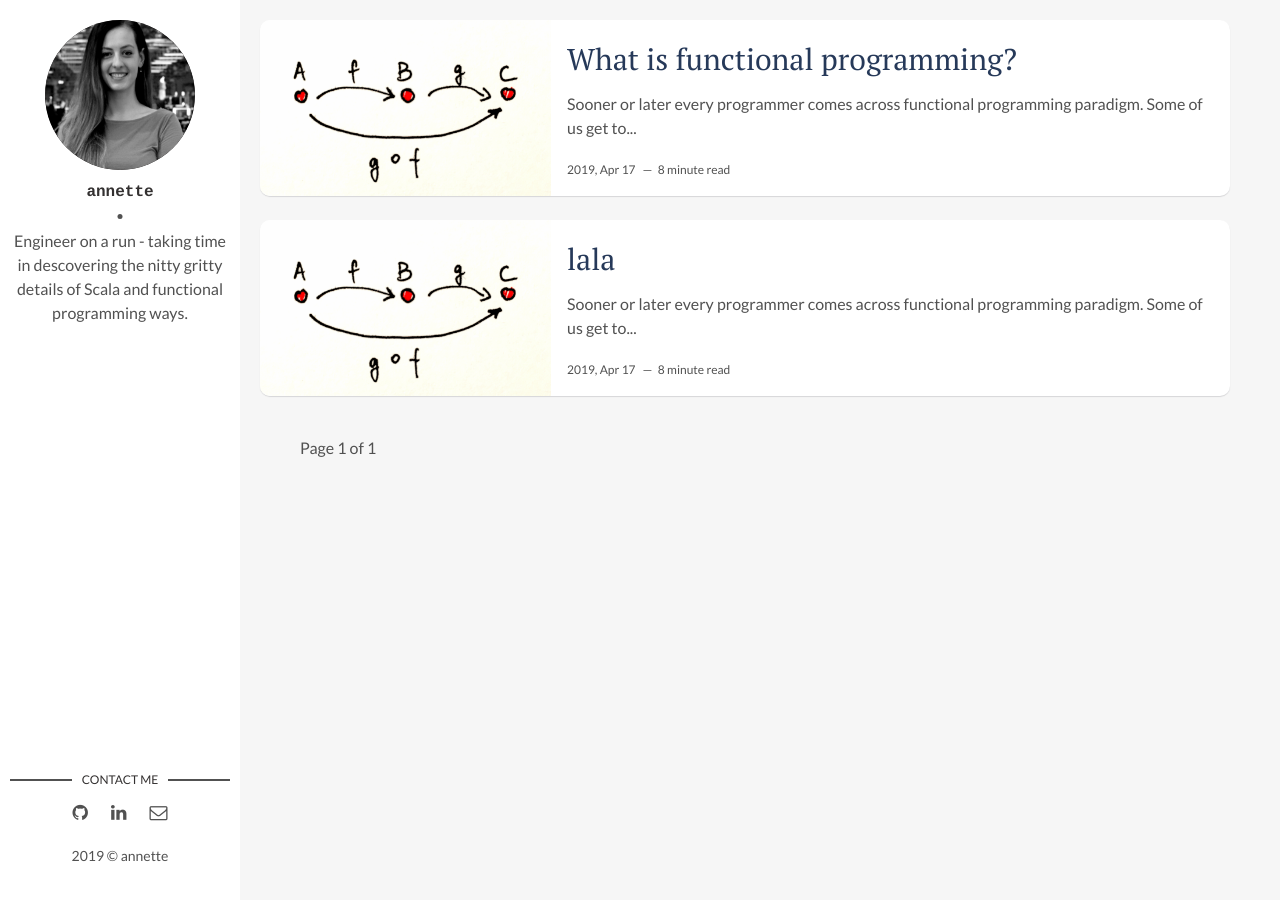
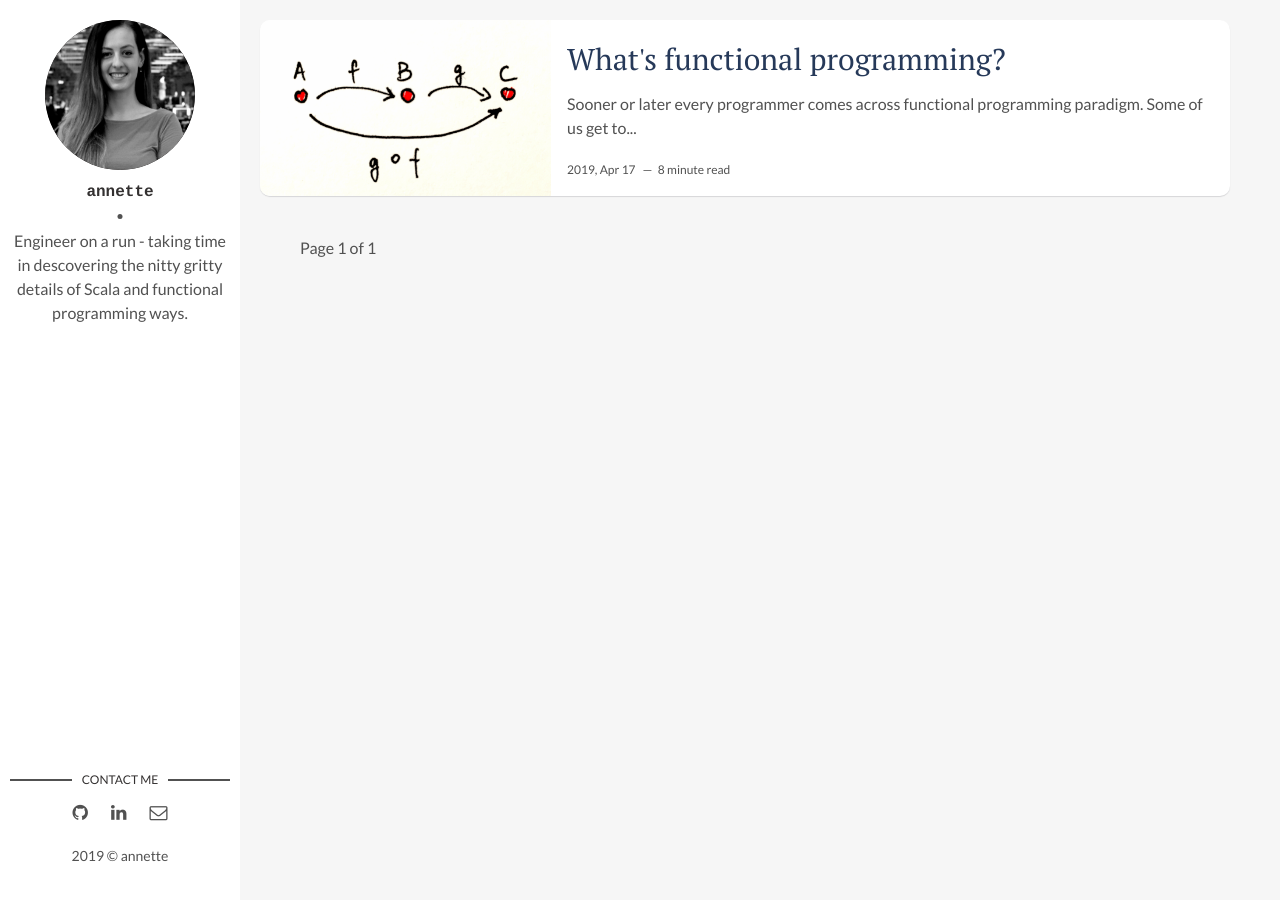
Before and after one commit to arfro/arfro.com, a Jekyll site: the page built from index.html, in a window 1280 px wide. Built offline with Jekyll 4.4.1, drawn with Linux system fonts in a browser that asks for light colours; the list of posts is cut into pages by our own code; some of the changed lines change nothing that is shown.

```diff
--- a/_posts/2019-04-17-lala.markdown
+++ /dev/null
@@ -1,135 +0,0 @@
----
-layout: post
-title: lala
-date: 2019-04-17 18:45:20
-img: functional-programming/category-theory-2.png # Add image post (optional)
-fig-caption: # Add figcaption (optional)
-tags: [functional-programming, category-theory, oo-programming]
----
-
-Sooner or later every programmer comes across functional programming paradigm. Some of us get to work with it and some of us only hear about it, some of us maybe even try it out and can't help but wonder - why is it so hype now? I was wondering this myself when I started. Functional programming at first can make little sense - in fact in a way it can even make you feel like it goes against what you've learnt before. If you're anything like I was upon starting learning about it you could perhaps share a common enough misconception that you need to know maths very well first or that functional paradigm is a silver bullet to any programming problem.<br><br>
-In this post I will try to pinpoint a few basics that will allow you to understand what functional programming really is, what it is not, what it bases on, why people mention maths in its context so much, why you probably heard it's difficult and why is it all over the news these days. Bear with me and I will try to cover all of those questions.
-
-
-### It's all maths, right?
-
-A very short answer to this question is: <b>no</b>. <br><br>
-A slightly longer answer to this question is: it's a little bit closer to maths than imperative languages but it doesn't mean you need to know maths inside out to write functional code. Will knowing certain branches of maths help? Yes. Is it crucial? No. <br>Think about a builder. Is it required of them to learn about the fundamentals of architecture and civil engineering? No. Would it benefit their understanding of why certain tasks have to be done a certain way even though it seems like an overkill? Very likely yes. <br><br>
-A long answer to this question is: functional programming bases on a branch of maths called _category theory_. In a <b>MASSIVE</b> oversimplification category theory is a branch of mathematics that reasons about categories and relationships between them instead of focusing on objects in categories, e.g. category theory would reason about negative numbers as an abstract idea rather than focusing on literal values like -2 or -23. Kinda like a bird's eye view where you don't see the details but patterns. <br><br>
-I am not gonna dive any deeper as this could easily be a topic for a separate blog altogether - but let's agree the main take away from category theory should be <b>composability</b> - assembling smaller functions* into larger functions. You will see this everywhere in functional programming. Let's talk about it a little:
-<br><br>
-
-
-![function composition]({{site.baseurl}}/assets/img/functional-programming/category-theory-small.png)
-
-Considering above image - if `f` is a function that goes from `A` to `B` and `g` is a function that goes from `B` to `C` then there must be a composition like `g o f` which goes from `A` to `C`.
-<br><br>
-In Scala terms (a very cumbersome way of getting length of numbers that shows composability):
-
-{% highlight scala %}
-val A = List(1, 11, 111)
-def f: Int => String = _.toString
-def g: String => Int = _.length
-def gof: Int => Int = g compose f // g and f composed
-
-A.map(gof) // List(1, 2, 3)
-{% endhighlight %}
-
-Let's rewrite the above statement to match our Scala example:<br>
-if `f` is a function that goes from `Int` to `String` and `g` is a function that goes from `String` to `Int` then there must be a composition like `g o f` which goes from `Int` to `Int`.
-  <br><br>
-  Another way of imagining composability is good ould piping of shell commands (below example actually resembles a real program flow already). Each function below can be composed of smaller functions:
-{% highlight scala %}
- get_data_command | verify_data_command | process_data_command > output.data.file
-{% endhighlight %}
-
-### What's functional programming then?
-
-When I think functional programming I think <b>algebra</b> - you evaluate functions and compose them until you get what you need. You stay away from side effects and don't mutate data. And as there is no mutation and no side effects the results are always deterministic. And if the results are always deterministic there is no need to worry about hidden state changes. And if you don't have to worry about hidden state changes then you can parallelise execution. And if you can parallelise execution that means happy days with multi threading. And that all comes down to using powerful multi core CPUs which are pretty much a standard nowadays.
-<br><br>
-Let's understand the <b>algebra</b> part - I believe that's one of the reasons why maths is mentioned a lot in the context of functional programming.
-<br><br>
-Back in the days in your maths classes while doing algebra it would be obvious that `z` was at all times going to evaluate to `8`:
-{% highlight scala %}
-x = 5
-y = 3
-z = x + y
-{% endhighlight %}
-Mutating wouldn't be allowed and so imagine what your teacher would have to say about something like this:
-{% highlight scala %}
-x = 5
-x = 3
-y = 3
-z = x + y
-{% endhighlight %}
-...does it not resemble imperative ways a little?
-{% highlight scala %}
-var number = 5
-number = 3
-var number2 = 3
-println(number + number2) // 6
-{% endhighlight %}
-Now the example above with mutated `number` doesn't seem like the end of the world but try and imagine what would happen if `number = 3` was actually called by another function, on another thread perhaps. And that function would take its time. Our result wouldn't actually be `6` but `8` even though once the code is executed `number` would be `3`. Now to put that to a perspective imagine `number` and `number2` aren't integers but actual objects that update customer data...
-<br><br>
-Functional programming steps away from mutability to avoid those issues (all examples from now on will be in Scala):
-{% highlight scala %}
-val number = 3 // val is immutable
-number = 5 // error: reassignment to val
-{% endhighlight %}
-<br>
-<b>But if you can't mutate anything then how do you even program?</b><Br><br>
-It's a good time to bring <b>pure functions</b> to the table. A pure function is a function that has no side effects. A pure function takes an input value and without modifying it does some calculation and returns something new. Pure functions are composable, deterministic, have no side effects and therefore can be parallelised which goes back to my previous points.
-
-Two rules of thumb that will help you with never mutating yet udpating are:
-* update as you copy
-* use val only and never var
-
-This shows best with Scala's case classes.
-{% highlight scala %}
-case class User(id: String, name: String)
-val user = User("123", "annette")
-// pure function, update as you copy:
-def updateUser(user: User, newName: String) = user.copy(name = newName)
-val newUser = updateUser(user, "john")
-println(newUser) // User(123,john)
-{% endhighlight %}
-As case classes are immutable by default it wouldn't even be possible to write an impure update function that would compile. <br><br>
-<b>But if you can't mutate then what about for loops?</b><br><br>
-When it comes to Scala the true answer is that it depends on how much of a functional purist you want to be. I can already imagine a huge debate on the topic of using mutable data in local unexposed functions and whether or not it's a bad practice. Myself, I prefer to stick to immutability which means that I don't use for loops, but instead I map or use recursion - this makes my code nice, pure and it feels consistent. Also, there is something quite satisfying about seeing that perfect recursive function pass all the test cases...
-<br><br>
-
-<b>If everything is pure and immutable how do you design your program?</b><br><br>
-This was a very important question that I was stuck with for quite some time as there is clear differences yet obviously there is no golden rule. There is books written on this topic but the general rule of thumb I noticed is to separate data from functions as much as possible. Think about the composition image I showed above. It could look something like:
-{% highlight scala %}
-case class A // only data
-case class B // only data
-case class C // only data
-
-def f: A => B = ??? // only function
-def g: B => C = ??? // only function
-def gof: A => C = ??? // only function
-{% endhighlight %}
-
-
-### Summary
-
-With all the above information let's try and fight a few misconceptions that I mentioned in the beginning of the post.
-
-##### Misconception 1: Functional programming is all about maths.
-It depends how deep you want to dig. It derives from category theory but you don't need to be a maths guru at all to learn functional programming. As long as you know your algebrae :)
-##### Misconception 2: Functional programming is a silver bullet.
-There is no silver bullet in programming. Functional programming just as any other paradigm is just a tool in your toolbox - it won't be a best choice for all tasks. Sure you can hit a nail with a crowbar but other tools might simply be more suitable.
-##### Misconception 3: Functional programming is difficult.
-It's a different way of thinking which makes it appear more complex. It's obviously not a rule but I personally find that sometimes things that are considered very easy the imperative ways tend to seem a bit more complicated or cumbersome in functional programming. It's all a matter of practice and with time you get to "rewire" your ways of thinking. But even once you have your brain rewired I can guarantee that the learning will never cease, be it functional or any other paradigm!
-
-----
-
-<b>*</b>I deliberately skipped correct category theory terminology to avoid confusion. To clarify: correct terminology is "morphisms", not "functions".
-
-References:<br>
-_Category theory for programmers_ by B. Milewski<br>
-_Basic Category Theory_ by T. Leinster<br>
-_Scala Cookbook_ by A. Alexander
-
-Credits: <br>
-[M. Bagnicka](https://www.linkedin.com/in/malgorzata-bagnicka/) - thanks for your help with polishing my builder analogy :)
--- a/_posts/2019-04-17-what-is-functional-programming.markdown
+++ b/_posts/2019-04-17-whats-functional-programming.markdown
@@ -1,6 +1,6 @@
 ---
 layout: post
-title: What is functional programming?
+title: What's functional programming?
 date: 2019-04-17 18:45:20
 img: functional-programming/category-theory-2.png # Add image post (optional)
 fig-caption: # Add figcaption (optional)
```
